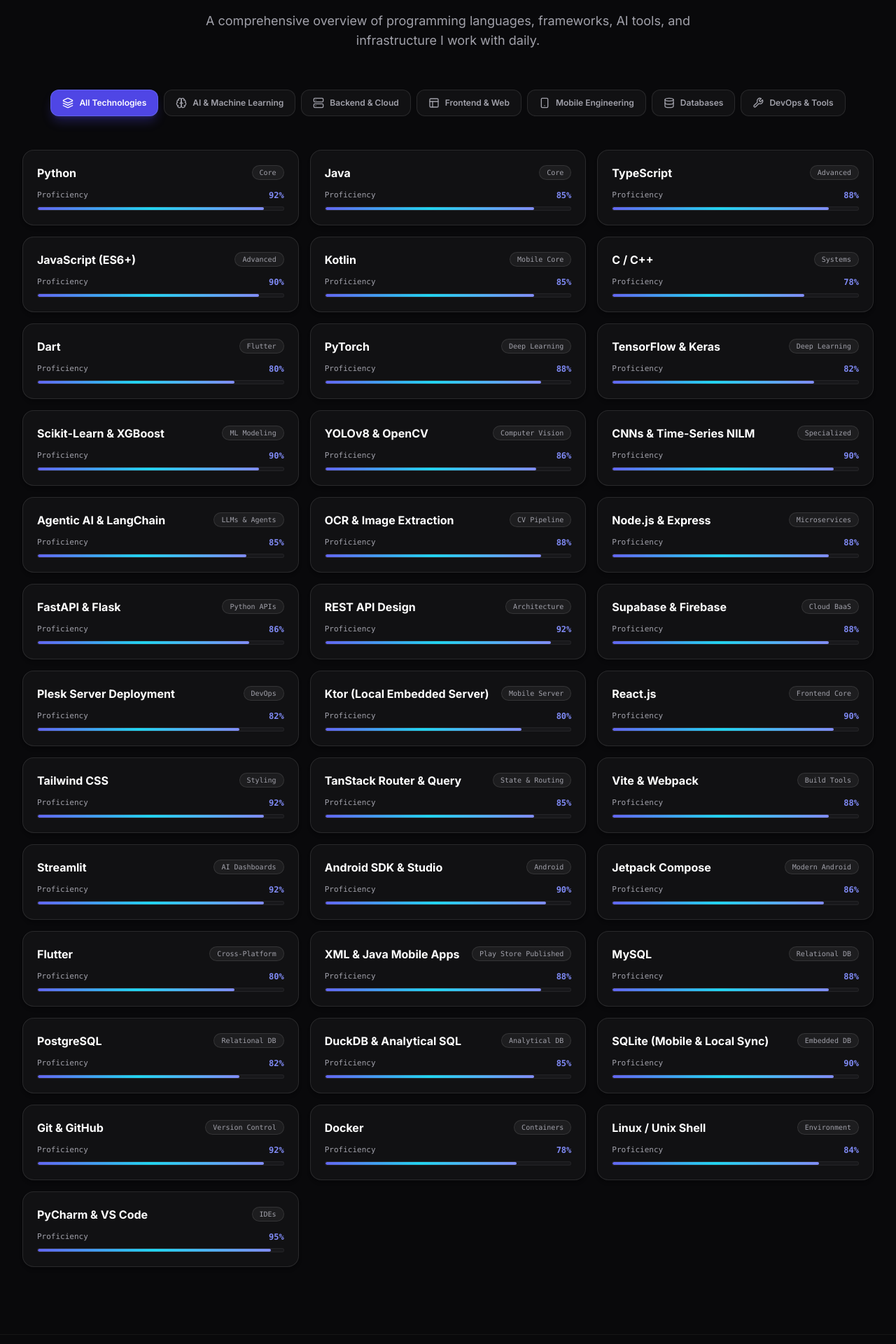
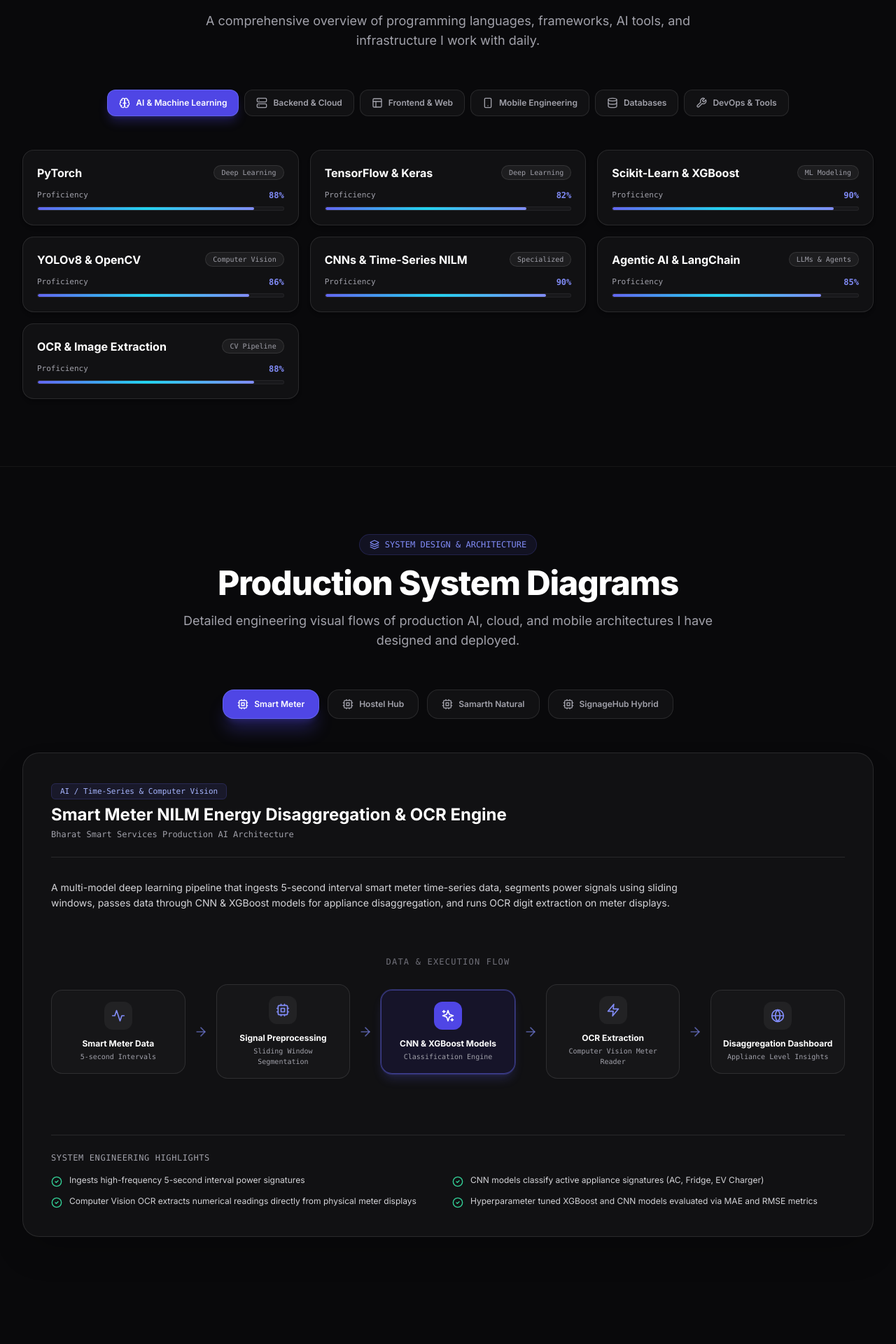
Before and after one commit to gangireddymayur/PORTFOLIO, a React (Vite) app: page / in a window 1280 px wide. Shown: the part 2200-4120 px from the top of the page at 70% size. Built offline with nearby package versions, Linux system fonts and the light colour scheme.

Commit message:
refactor: update default skills category to ai and expand tools list with new IDE and OS entries

```diff
--- a/src/components/Skills.tsx
+++ b/src/components/Skills.tsx
@@ -12,10 +12,9 @@
 } from 'lucide-react';
 
 const Skills: React.FC = () => {
-  const [activeCategory, setActiveCategory] = useState<string>('all');
+  const [activeCategory, setActiveCategory] = useState<string>('ai');
 
   const categories = [
-    { id: 'all', label: 'All Technologies', icon: Layers },
     { id: 'ai', label: 'AI & Machine Learning', icon: Brain },
     { id: 'backend', label: 'Backend & Cloud', icon: Server },
     { id: 'frontend', label: 'Frontend & Web', icon: Layout },
@@ -73,8 +72,13 @@
     // Tools & DevOps
     { name: 'Git & GitHub', category: 'tools', level: 92, badge: 'Version Control', experience: '4+ Yrs' },
     { name: 'Docker', category: 'tools', level: 78, badge: 'Containers', experience: '2+ Yrs' },
-    { name: 'Linux / Unix Shell', category: 'tools', level: 84, badge: 'Environment', experience: '3+ Yrs' },
-    { name: 'PyCharm & VS Code', category: 'tools', level: 95, badge: 'IDEs', experience: '4+ Yrs' },
+    { name: 'macOS / Unix Shell', category: 'tools', level: 90, badge: 'Environment', experience: '4+ Yrs' },
+    { name: 'Windows OS', category: 'tools', level: 88, badge: 'Environment', experience: '4+ Yrs' },
+    { name: 'Antigravity AI', category: 'tools', level: 92, badge: 'AI IDE & Tooling', experience: '1+ Yrs' },
+    { name: 'VS Code', category: 'tools', level: 95, badge: 'IDE', experience: '4+ Yrs' },
+    { name: 'Android Studio', category: 'tools', level: 92, badge: 'IDE', experience: '3+ Yrs' },
+    { name: 'Xcode', category: 'tools', level: 82, badge: 'iOS / macOS IDE', experience: '2+ Yrs' },
+    { name: 'PyCharm', category: 'tools', level: 90, badge: 'Python IDE', experience: '3+ Yrs' },
   ];
 
   const filteredSkills =
```
